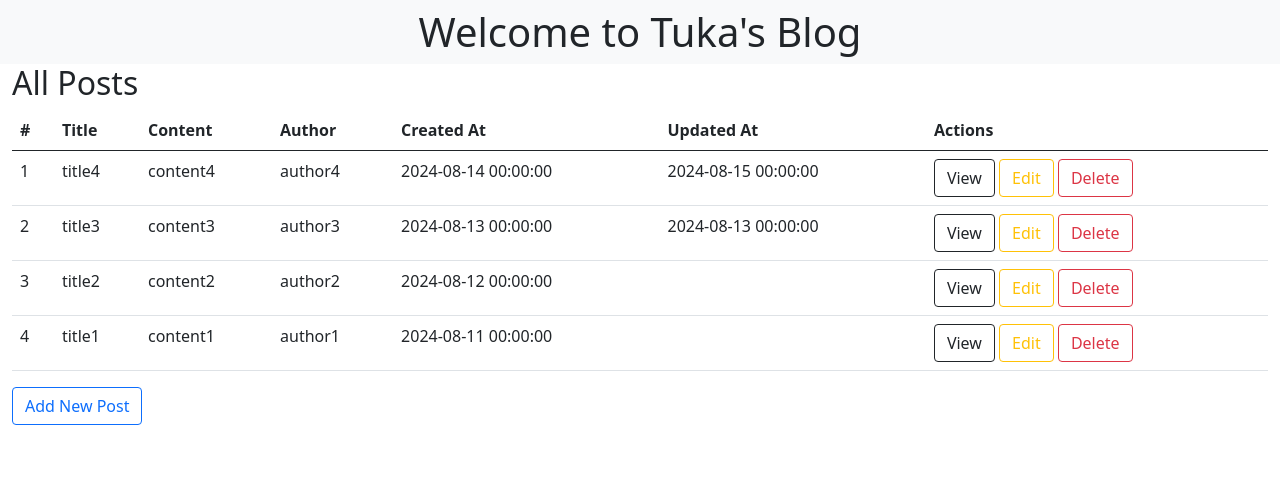
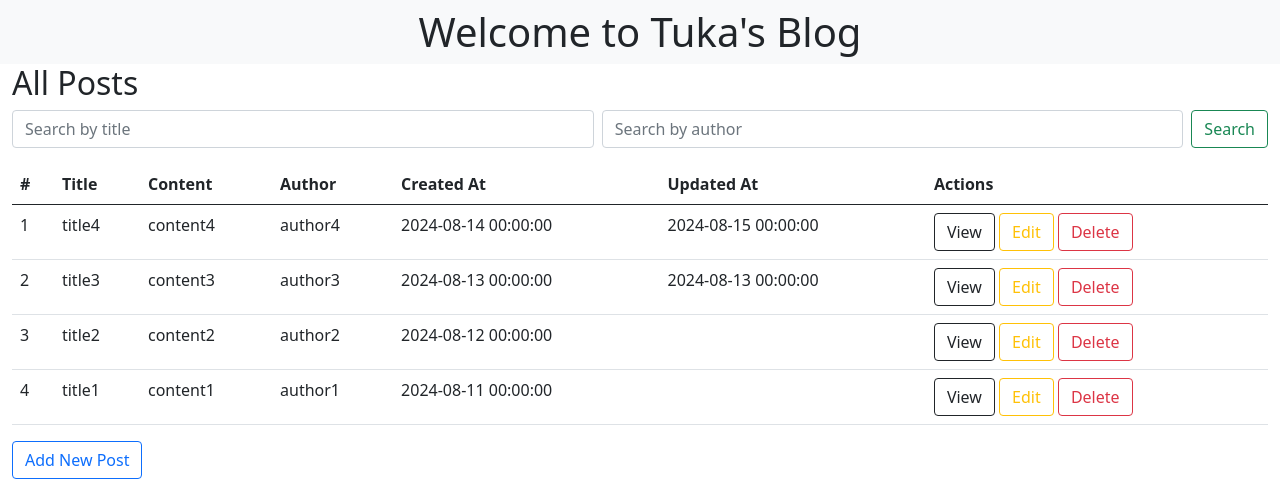
Before and after one commit to TukaHeba/CRUD_OOP_MySql, a PHP site: page /views/list_posts.php in a window 1280 px wide. Shown: the top 484 px of the page. Run offline with PHP 8.4, Linux system fonts and the light colour scheme; data comes from the database, SQL or seed files in the repository.

Commit message:
add filtering feature

```diff
--- a/classes/Post.php
+++ b/classes/Post.php
@@ -30,11 +30,25 @@ class Post
 
     // ======> List all posts method <====== //
     // 1- selecting the records and order them by created_at in descending order
-    // 2- Execute the query and return the result as an associative array
-    // 3- Check if the query was successful
-    public function listAll()
+    // 2- Add a condition to the query if a title or author filter is provided
+    // 3- Execute the query and return the result as an associative array
+    // 4- Check if the query was successful
+    public function listAll($title = '', $author = '')
     {
-        $query = "SELECT * FROM posts ORDER BY created_at DESC";
+        $title = $this->conn->real_escape_string($title);
+        $author = $this->conn->real_escape_string($author);
+
+        $query = "SELECT * FROM posts WHERE 1=1";
+
+        if ($title) {
+            $query .= " AND title LIKE '%$title%'";
+        }
+
+        if ($author) {
+            $query .= " AND author LIKE '%$author%'";
+        }
+
+        $query .= " ORDER BY created_at DESC";
 
         $result = $this->conn->query($query);
 
--- a/views/list_posts.php
+++ b/views/list_posts.php
@@ -1,3 +1,16 @@
+<?php
+include_once("../classes/Database.php");
+include_once("../classes/Post.php");
+
+$post = new Post();
+
+// Get filtering parameters from query string
+$title = isset($_GET['title']) ? $_GET['title'] : '';
+$author = isset($_GET['author']) ? $_GET['author'] : '';
+
+$rows = $post->listAll($title, $author);
+$i = 1;
+?>
 <!DOCTYPE html>
 <html lang="en">
 
@@ -5,7 +18,6 @@
     <meta charset="UTF-8">
     <meta name="viewport" content="width=device-width, initial-scale=1.0">
     <link href="https://cdn.jsdelivr.net/npm/bootstrap@5.0.2/dist/css/bootstrap.min.css" rel="stylesheet" integrity="sha384-EVSTQN3/azprG1Anm3QDgpJLIm9Nao0Yz1ztcQTwFspd3yD65VohhpuuCOmLASjC" crossorigin="anonymous">
-
     <title>My Blog</title>
 </head>
 
@@ -19,6 +31,12 @@
     <div class="container-fluid">
 
         <h2>All Posts</h2>
+
+        <form class="d-flex mb-3" method="GET" action="">
+            <input class="form-control me-2" type="text" name="title" placeholder="Search by title" value="<?php echo htmlspecialchars($title); ?>" aria-label="Search Title">
+            <input class="form-control me-2" type="text" name="author" placeholder="Search by author" value="<?php echo htmlspecialchars($author); ?>" aria-label="Search Author">
+            <button class="btn btn-outline-success" type="submit">Search</button>
+        </form>
 
         <table class="table">
             <thead>
@@ -34,22 +52,16 @@
             </thead>
             <tbody>
                 <?php
-                include_once("../classes/Database.php");
-                include_once("../classes/Post.php");
-
-                $post = new Post();
-                $rows = $post->listAll();
-                $i = 1;
                 if (!empty($rows)) {
                     foreach ($rows as $row) {
                 ?>
                         <tr>
                             <td><?php echo $i++; ?></td>
-                            <td><?php echo $row['title']; ?></td>
-                            <td><?php echo $row['content']; ?></td>
-                            <td><?php echo $row['author']; ?></td>
-                            <td><?php echo $row['created_at']; ?></td>
-                            <td><?php echo $row['updated_at']; ?></td>
+                            <td><?php echo htmlspecialchars($row['title']); ?></td>
+                            <td><?php echo htmlspecialchars($row['content']); ?></td>
+                            <td><?php echo htmlspecialchars($row['author']); ?></td>
+                            <td><?php echo htmlspecialchars($row['created_at']); ?></td>
+                            <td><?php echo htmlspecialchars($row['updated_at']); ?></td>
                             <td>
                                 <a class="btn btn-outline-dark" href="view_post.php?id=<?php echo $row['id']; ?>">View</a>
                                 <a class="btn btn-outline-warning" href="edit_post.php?id=<?php echo $row['id']; ?>">Edit</a>
```
